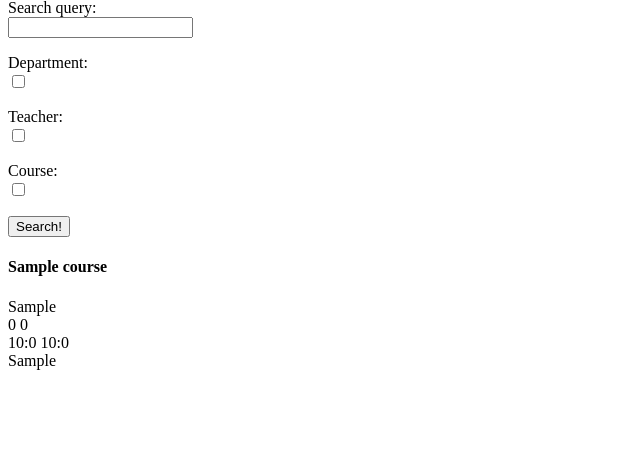
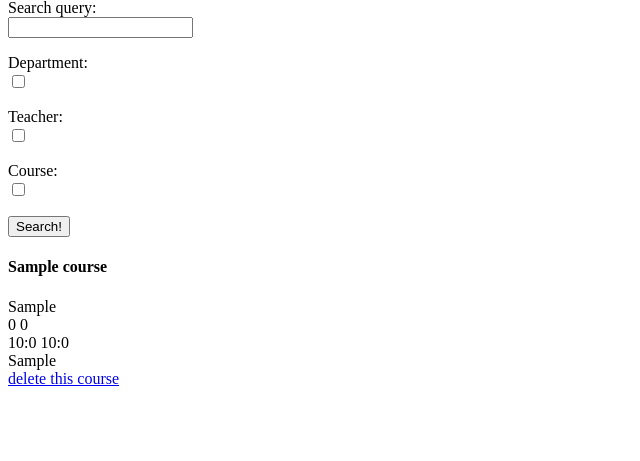
Before and after one commit to Gnomy17/AliAlmasi, a Django app: page /courses in a window 1280 px wide. Shown: the part 43-504 px from the top of the page, without its empty margins (0-640 px from the left). Run offline with Django 3.2, Linux system fonts and the light colour scheme; a user stored in the database is signed in; tables that the repository leaves empty hold one stand-in row (values such as "Sample post").

Commit message:
delete course added

```diff
--- a/Webeloped/urls.py
+++ b/Webeloped/urls.py
@@ -19,7 +19,7 @@ from django.urls import path
 
 from Webeloped import settings
 from first.views import base_html, register, login, logout, contact_us, contact_success, profile, change_info, \
-    new_course, courses, take_course
+    new_course, courses, take_course, delete_course
 from first.views import base_html, register, login, logout, contact_us, contact_success, panel
 
 urlpatterns = [
@@ -35,7 +35,9 @@ urlpatterns = [
     path('change_info', change_info, name='change_info'),
     path('new_course', new_course, name='new_course'),
     path('courses', courses, name='courses'),
-    path('take_course/<int:course_id>/', take_course, name='take_course')
+    path('take_course/<int:course_id>/', take_course, name='take_course'),
+    path('delete_course/<int:course_id>/', delete_course, name='delete_course')
+
 ]
 if settings.DEBUG:
         urlpatterns += static(settings.MEDIA_URL,
--- a/first/views.py
+++ b/first/views.py
@@ -212,3 +212,7 @@ def take_course(request, course_id):
     course_user.save()
     print("success")
     return redirect('courses')
+
+def delete_course(request, course_id):
+    course_user = CourseUser.objects.filter(user_id=request.user, course_id=course_id).delete()
+    return redirect('courses')
--- a/templates/courses.html
+++ b/templates/courses.html
@@ -15,7 +15,7 @@
     </div>
     <form method="post" id="search_form" action="{% url 'courses' %}">
         {% csrf_token %}
-{#        {{ search_form.as_p }}#}
+        {#        {{ search_form.as_p }}#}
         {% for field in search_form %}
             <p>
                 {{ field.label_tag }}<br>
@@ -48,6 +48,7 @@
                 <div>{{ course.first_day }} {{ course.second_day }}</div>
                 <div>{{ course.start_time.hour }}:{{ course.start_time.minute }} {{ course.end_time.hour }}:{{ course.end_time.minute }}</div>
                 <div>{{ course.teacher }}</div>
+                <a class="remove" href="/delete_course/{{ course.id }}/">delete this course</a>
             </div>
         {% endfor %}
     </div>
```
